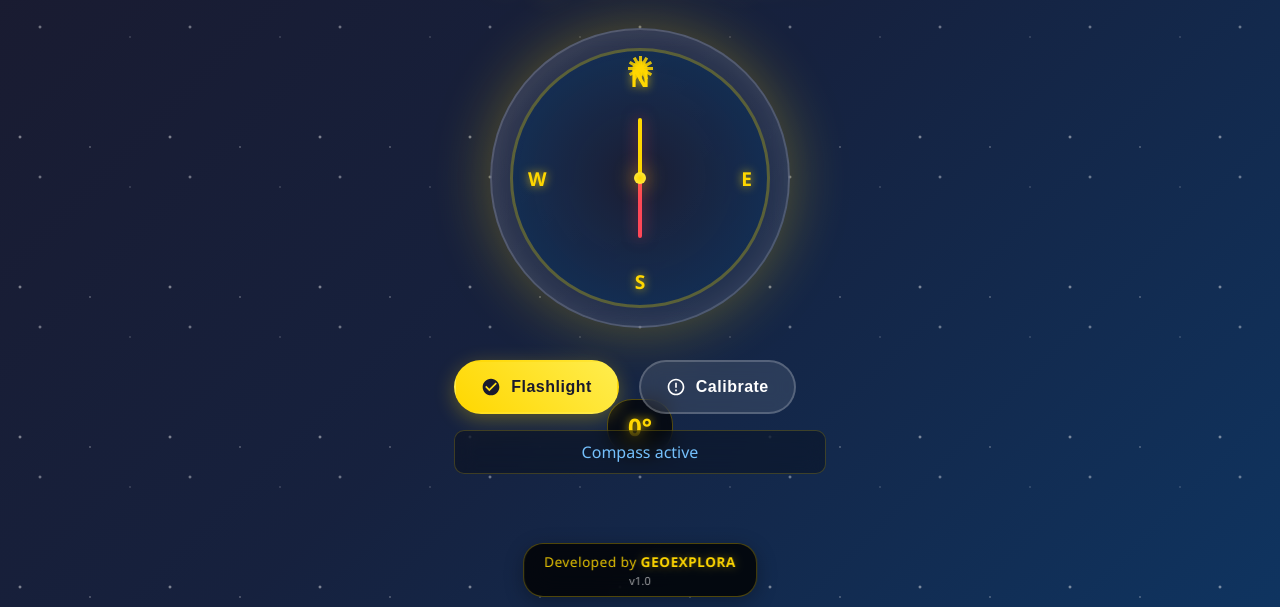
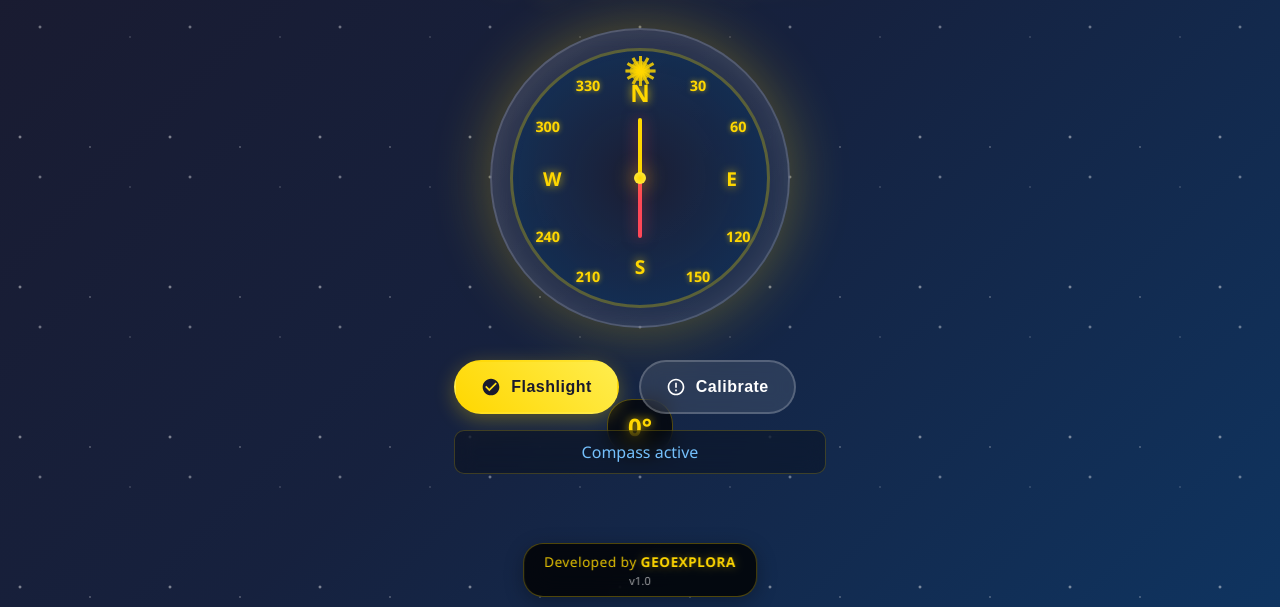
Before and after one commit to aristotelesgeo/BRUJULA, a plain HTML site: page index.html in a window 1280 px wide. Shown: the part 193-800 px from the top of the page. Drawn offline with Linux system fonts and the light colour scheme.

Commit message:
Add files via upload

```diff
--- a/index.html
+++ b/index.html
@@ -105,10 +105,10 @@
             text-shadow: 0 0 10px rgba(255, 215, 0, 0.8);
         }
 
-        .north { top: 10px; left: 50%; transform: translateX(-50%); font-size: 1.5rem; }
-        .south { bottom: 10px; left: 50%; transform: translateX(-50%); }
-        .east { right: 15px; top: 50%; transform: translateY(-50%); }
-        .west { left: 15px; top: 50%; transform: translateY(-50%); }
+        .north { top: 25px; left: 50%; transform: translateX(-50%); font-size: 1.5rem; }
+        .south { bottom: 25px; left: 50%; transform: translateX(-50%); }
+        .east { right: 30px; top: 50%; transform: translateY(-50%); }
+        .west { left: 30px; top: 50%; transform: translateY(-50%); }
 
         .needle {
             position: absolute;
@@ -244,7 +244,7 @@
 
         .major-mark {
             width: 3px;
-            height: 25px;
+            height: 30px;
             top: 5px;
             left: 50%;
             margin-left: -1.5px;
@@ -252,11 +252,20 @@
 
         .minor-mark {
             width: 2px;
-            height: 15px;
+            height: 20px;
             top: 10px;
             left: 50%;
             margin-left: -1px;
             background: rgba(255,215,0,0.4);
+        }
+
+        .degree-number {
+            position: absolute;
+            color: #ffd700;
+            font-size: 0.9rem;
+            font-weight: bold;
+            text-shadow: 0 0 5px rgba(255, 215, 0, 0.6);
+            transform-origin: center;
         }
 
         @media (max-width: 480px) {
@@ -416,6 +425,25 @@
                     mark.className = angle % 30 === 0 ? 'mark major-mark' : 'mark minor-mark';
                     mark.style.transform = `rotate(${angle}deg)`;
                     marksContainer.appendChild(mark);
+
+                    // Add degree numbers every 30 degrees
+                    if (angle % 30 === 0 && angle !== 0 && angle !== 90 && angle !== 180 && angle !== 270) {
+                        const degreeNumber = document.createElement('div');
+                        degreeNumber.className = 'degree-number';
+                        degreeNumber.textContent = angle;
+
+                        // Position numbers around the circle
+                        const radius = 110; // Distance from center
+                        const radian = (angle - 90) * (Math.PI / 180); // Convert to radians, -90 to start from top
+                        const x = Math.cos(radian) * radius + 130; // 130 is half of compass width
+                        const y = Math.sin(radian) * radius + 130; // 130 is half of compass height
+
+                        degreeNumber.style.left = `${x}px`;
+                        degreeNumber.style.top = `${y}px`;
+                        degreeNumber.style.transform = 'translate(-50%, -50%)';
+
+                        marksContainer.appendChild(degreeNumber);
+                    }
                 }
             }
 
@@ -470,11 +498,14 @@
                 let heading = 0;
 
                 if (event.webkitCompassHeading !== undefined) {
-                    // iOS
+                    // iOS - webkitCompassHeading gives degrees from North
                     heading = event.webkitCompassHeading;
                 } else if (event.alpha !== null) {
-                    // Android and others
-                    heading = 360 - event.alpha;
+                    // Android and others - alpha gives degrees from North
+                    // Some devices need inversion, but let's try direct first
+                    heading = event.alpha;
+                    // If readings seem inverted, uncomment the line below:
+                    // heading = 360 - event.alpha;
                 }
 
                 // Apply calibration
@@ -578,8 +609,9 @@
             }
 
             calibrateCompass() {
+                // Reset calibration and set current reading as North reference
                 this.calibrationOffset = -this.currentHeading;
-                this.showStatus('Compass calibrated', 'success');
+                this.showStatus('Compass calibrated - Point phone toward North for best accuracy', 'success');
 
                 // Visual calibration effect
                 this.compass.style.transform = 'scale(1.1)';
```
